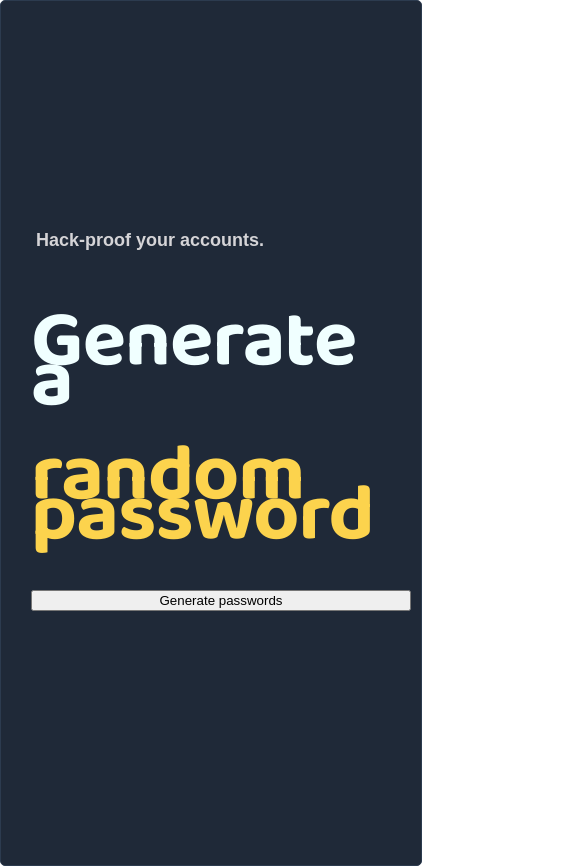
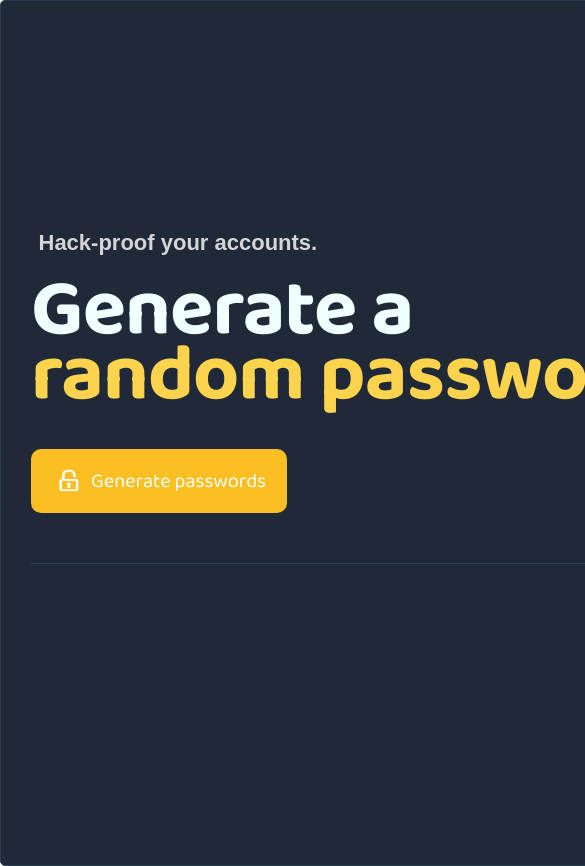
Before and after one commit to shouvikguha/passwordgen, a plain HTML site: page index.html in a window 390 px wide. Shown: the top 866 px of the page, 585 px wide, since content can reach past the window. Drawn offline with Linux system fonts and the light colour scheme; a web font is replaced by a local one.

Commit message:
Added button functionality, logic and password options to be implemented next

```diff
--- a/index.css
+++ b/index.css
@@ -1,13 +1,33 @@
 body{
     margin: 0;
     padding: 0;
-    min-width: 400px;
+    min-width: 675px;
+}
+
+button{
+    font-family: "Baloo 2", Arial, Helvetica, sans-serif;
+    padding-right: 1px;
+    height: 64px;
+    width: 256px;
+    display: flex;
+    align-items: center;
+    justify-content: center;
+    gap: 10px;
+    background-color: #FBBF24;
+    border: none;
+    border-radius: 10px;
+    cursor: pointer;
+    color: #F0FFFF;
+    font-size: 20px;
+    margin-bottom: 30px;
 }
 
 #content{
     padding-left: 20px;
     display: flex;
     flex-direction: column;
+    user-select: none;
+    min-width: 400px;
 }
 
 
@@ -18,15 +38,17 @@ body{
     border: 1px solid #2C3B4F;
     border-radius: 5px;
     background-color: #1F2938;
+    align-items: center;
 }
 
 #subtitle{
     font-family: "PT Sans Caption", Arial, Helvetica, sans-serif;
-    font-size: 18px;
+    font-size: 22px;
     line-height: 28px;
     padding-top: 200px;
-    padding-left: 5px;
+    padding-left: 7.5px;
     color: #D5D4D7;
+    margin-bottom: 0;
 }
 
 #title{
@@ -36,12 +58,40 @@ body{
     letter-spacing: -0.025em;
     text-align: left;
     margin-bottom:0;
+    margin-top: -20;
+}
+
+#lock-icon{
+    width: 24px;
+    height: 24px;
+    transition: transform 0.5s;
 }
 
 .title-1{
     color: #F0FFFF;
+    margin-bottom:0;
 }
 
 .title-2{
     color: #FCD34D;
+    margin-top:25px;
 }
+
+.locked{
+    transform: rotate(360deg);
+}
+
+#passwords{
+    flex-direction: column;
+    row-gap: 20px;
+    margin: 30px auto;
+}
+
+hr.solid{
+    border: none;
+    border-top: 1px solid #2F3E52;
+    max-width: 675px;
+    margin-top: 20px;
+    margin-left: 20px;
+    height: 0;
+}
--- a/index.html
+++ b/index.html
@@ -7,6 +7,7 @@
         <link rel="preconnect" href="https://fonts.gstatic.com" crossorigin>
         <link href="https://fonts.googleapis.com/css2?family=PT+Sans+Caption:wght@400;700&display=swap" rel="stylesheet">
         <link rel="stylesheet" href="index.css">
+        <title>Password Generator</title>
     </head>
     <body>
         <div id = "box">
@@ -16,9 +17,17 @@
                     <h1 class = "title-1">Generate a</h1>
                     <h1 class = "title-2">random password</h1>
                 </div>
-                <button>Generate passwords</button>
+                <button id = "generate-password-button">
+                    <img src="./unlock.png" alt="unlock icon" id="lock-icon">
+                    Generate passwords
+                </button>
             </div>
-            <script src="index.pack.js"></script>
+            <div id = "password-content">
+                <hr class="solid">
+                <ul id="passwords">
+                </ul>
+            </div>
+            <script src="index.js"></script>
         </div>
     </body>
 </html>
--- /dev/null
+++ b/index.js
@@ -0,0 +1,20 @@
+const gen_password_button = document.getElementById("generate-password-button")
+const passwords_element = document.getElementById("passwords")
+
+gen_password_button.addEventListener("click", function() {
+    var icon = document.getElementById("lock-icon");
+    icon.classList.toggle("locked");
+    setTimeout(function() {
+        if (icon.classList.contains("locked")) {
+            icon.src = "lock.png";
+        } else {
+            icon.src = "unlock.png";
+        }
+    }, 500);
+    generatePasswords();
+});
+
+
+function generatePasswords(){
+    for
+}
```
Also changed, not shown: lock.png (added), unlock.png (added).
